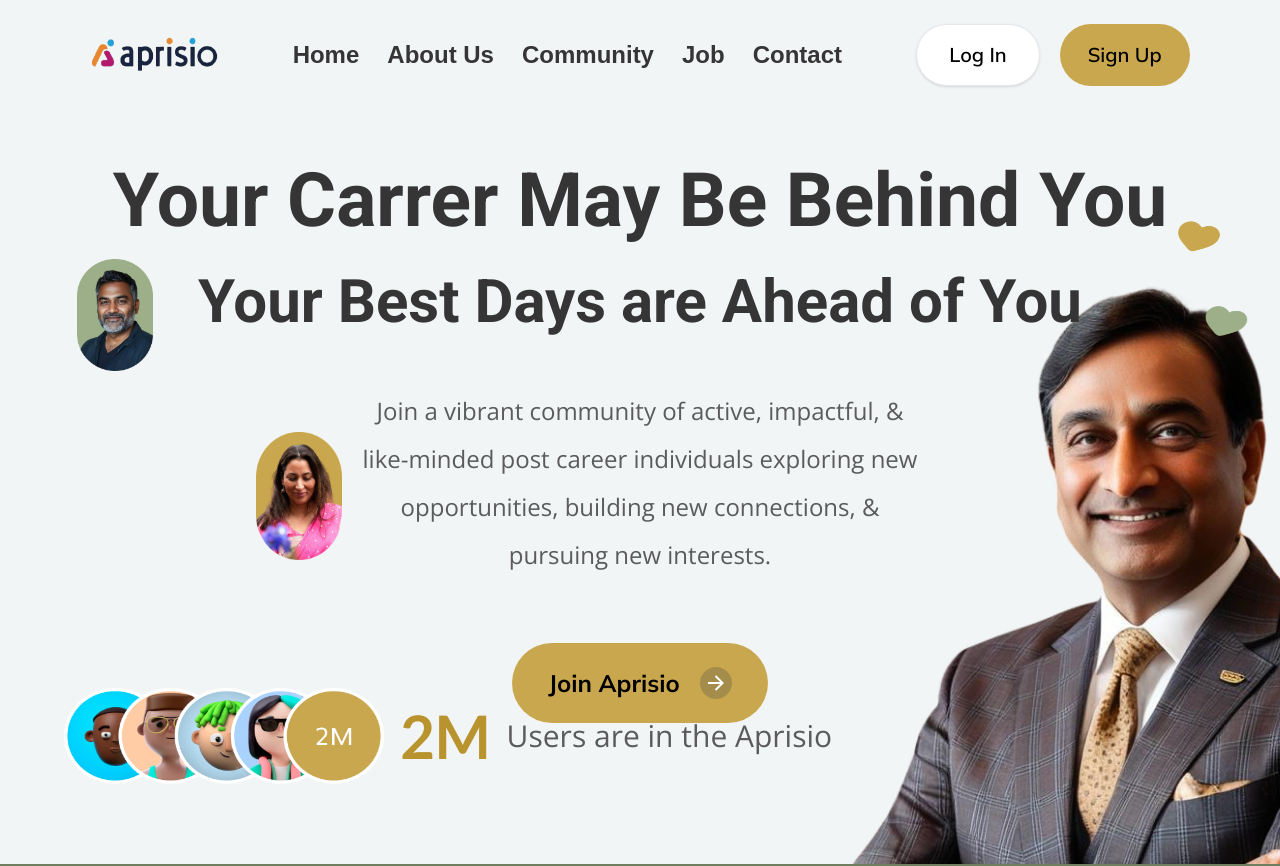
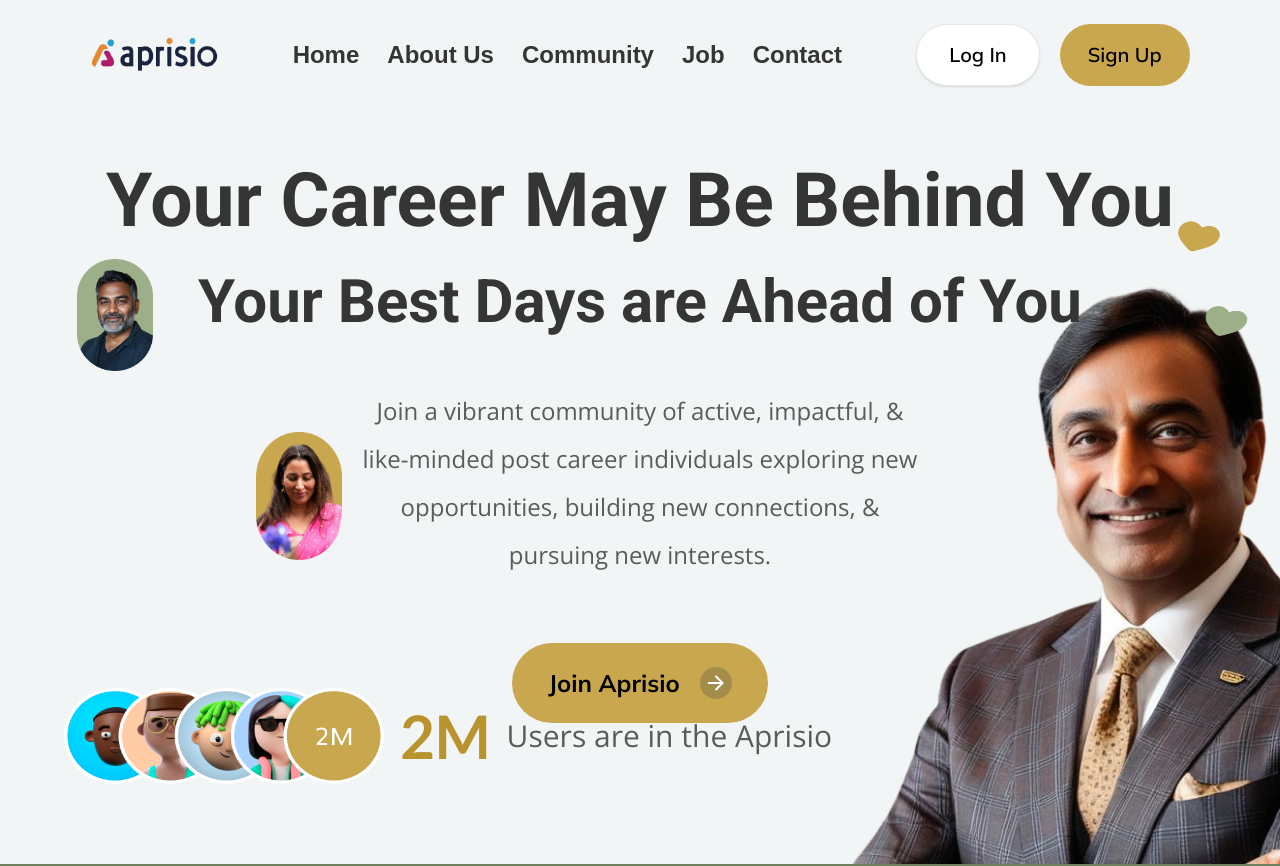
Before and after one commit to sudhan007/Aprisio-prodcution, a Next.js app in the folder client/: page / in a window 1280 px wide. Shown: the top 866 px of the page. Built offline with nearby package versions, Linux system fonts and the light colour scheme.

Commit message:
career spelling corrected

```diff
--- a/client/src/components/Hero.tsx
+++ b/client/src/components/Hero.tsx
@@ -12,7 +12,7 @@
     <section className="relative lg:mt-36 mt-28 lg:h-[90vh] px-2 lg:px-0 mb-14 lg:mb-0" >
 <div className="flex  flex-col justify-center items-center">
   <div className="flex flex-col justify-center items-center w-[90%]">
-    <h1 className="font-semibold text-[#353535] text-center xl:text-[75px] lg:text-[60px] text-[24px] font-roboto">Your Carrer May Be Behind You</h1>
+    <h1 className="font-semibold text-[#353535] text-center xl:text-[75px] lg:text-[60px] text-[24px] font-roboto">Your Career May Be Behind You</h1>
     <h2 className="font-semibold text-[#353535] text-center xl:text-[60px] lg:text-[40px] text-[24px] mt-5 lg:mt-0 font-roboto">Your Best Days are Ahead of You</h2>
    <div className="w-full flex justify-center items-center">
    <p className="text-center xl:w-1/2 lg:w-[80%] w-[98%]  text-[#353535CC] leading-loose font-sans xl:text-[24px] lg:text-[20px] text-[18px]  pt-10">
```
